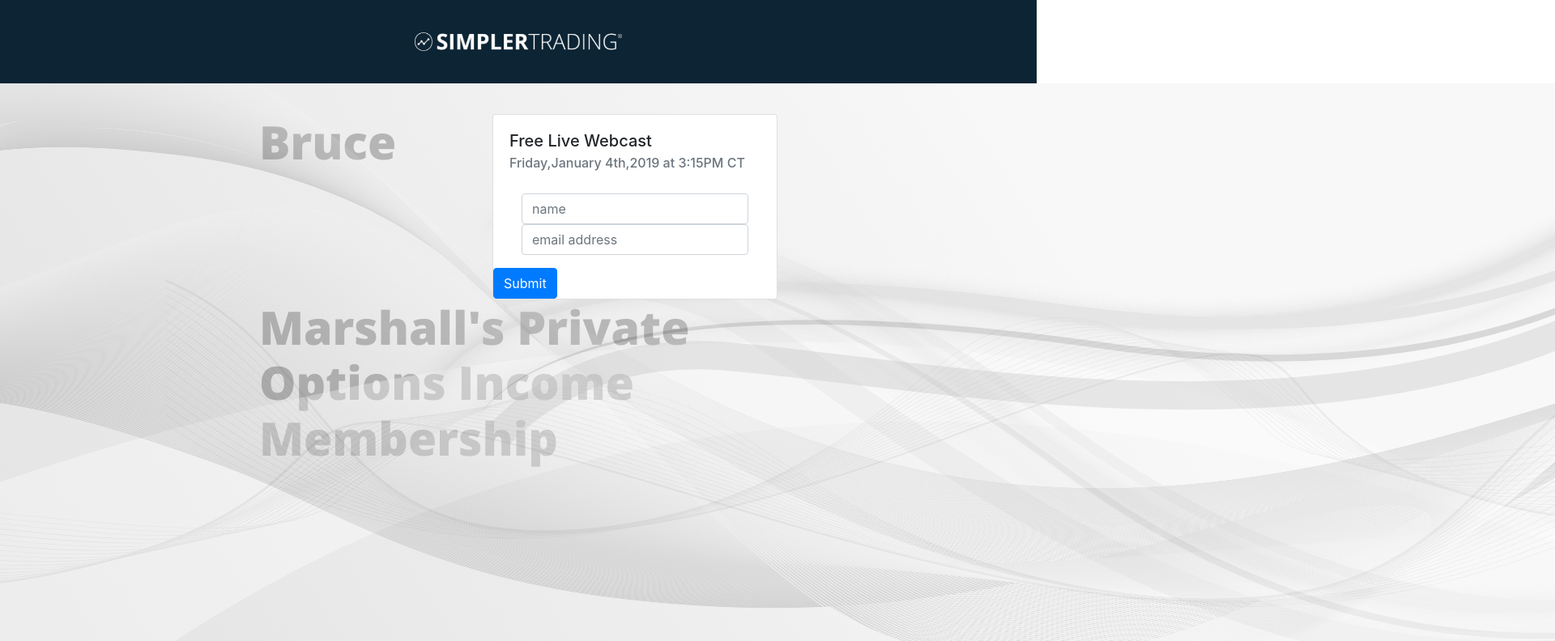
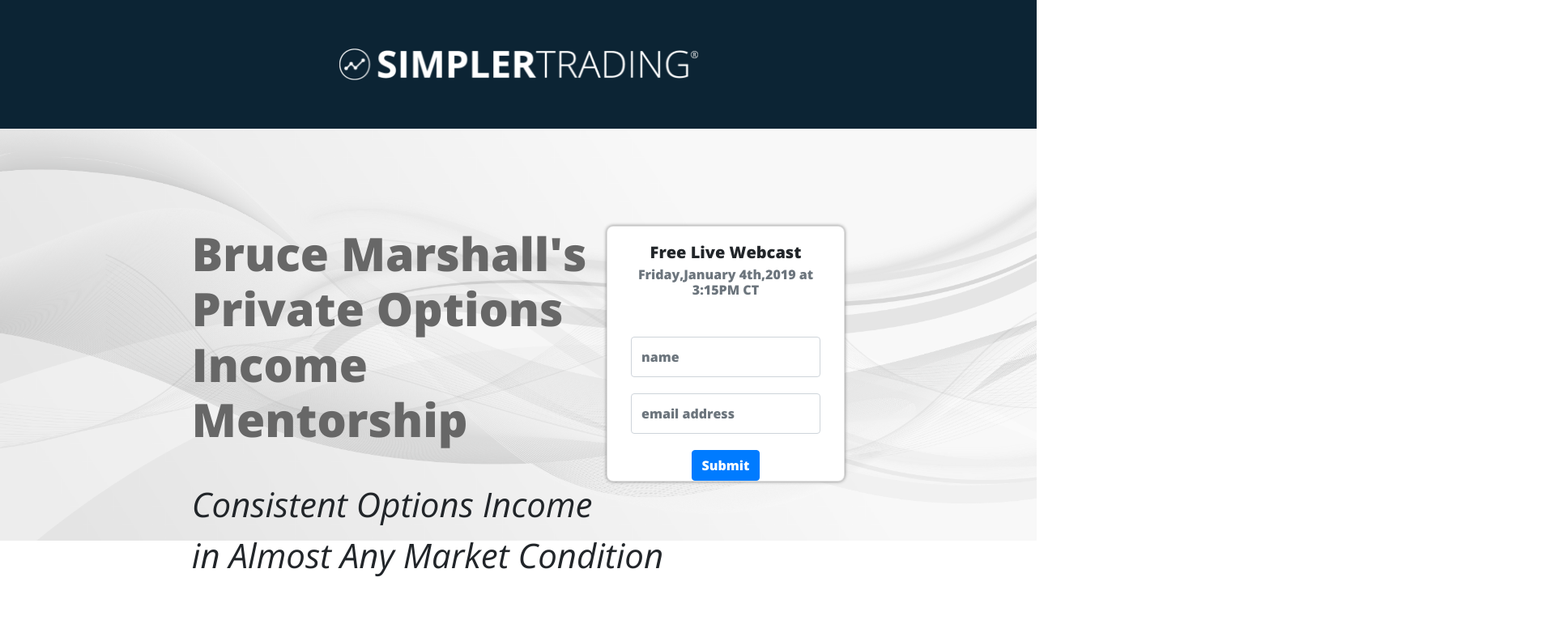
Before and after one commit to markdreed512/simpler-test, a website: page public/index.html in a window 1280 px wide. Shown: the top 792 px of the page at 81% size, 1920 px wide, since content can reach past the window. Drawn offline with nearby package versions, Linux system fonts and the light colour scheme.

Commit message:
express setup

```diff
--- a/assets/css/style.css
+++ /dev/null
@@ -1,34 +0,0 @@
-/* *{
-    border: 1px solid black;
-} */
-#header{
-    background-color: #0C2434;
-    padding: 40px 0;
-}
-#logo{
-    width: 20%;
-    display: block;
-    margin: 0 auto;
-
-}
-#registrationInfo{
-    width: 50%;
-    margin: 0 auto;
-
-}
-#registrationInfo h1{
-    color: rgba(103, 103, 103, 1);
-    font-family: 'Open Sans', sans-serif;
-    font-weight: 800;
-    font-size: 57px;
-}
-#blueBgImg{
-    position: absolute;
-}
-#reg-card{
-    float: right;
-}
-#reg-card input{
-    width: 80%;
-    margin: 0 auto;
-}
--- /dev/null
+++ b/public/assets/css/style.css
@@ -0,0 +1,48 @@
+/* *{
+    border: 1px solid black;
+} */
+body{
+    font-family: 'Open Sans', sans-serif;
+}
+#header{
+    background-color: #0C2434;
+    padding: 60px 0;
+}
+#logo{
+    width: 443px;
+    display: block;
+    margin: 0 auto;
+
+}
+#registrationInfo{
+    width: 63%;
+    margin: 0 auto;
+
+}
+#registrationInfo h1{
+    margin-top: 120px;
+    color: rgb(103, 103, 103);
+    font-weight: 800;
+    font-size: 57px;
+}
+#blueBgImg{
+    position: absolute;
+    z-index: -1;
+    width: 100%;
+}
+#reg-card{
+    float: right;
+    width: 23vw;
+    text-align: center;
+    border-radius: 8px;
+    box-shadow: 0 0 4px gray;
+}
+#reg-card input{
+    width: 80%;
+    margin: 20px auto;
+    height: 50px;
+}
+#subTitle{
+    font-style: italic;
+    font-size: 42px;
+}
--- a/index.html
+++ b/public/index.html
@@ -5,7 +5,7 @@
     <meta name="viewport" content="width=device-width, initial-scale=1.0">
     <meta http-equiv="X-UA-Compatible" content="ie=edge">
     <link rel="stylesheet" href="https://stackpath.bootstrapcdn.com/bootstrap/4.3.1/css/bootstrap.min.css" integrity="sha384-ggOyR0iXCbMQv3Xipma34MD+dH/1fQ784/j6cY/iJTQUOhcWr7x9JvoRxT2MZw1T" crossorigin="anonymous">
-    <link href="https://fonts.googleapis.com/css?family=Open+Sans:400,800&display=swap" rel="stylesheet">
+    <link href="https://fonts.googleapis.com/css?family=Open+Sans:400i,800&display=swap" rel="stylesheet">
     <link rel="stylesheet" href="assets/css/style.css">
     <link rel="stylesheet" href="assets/css/normalize.css">
     <title>Bruce Mentorship</title>
@@ -17,7 +17,7 @@
 
     <div id="registrationInfo">
 
-        <div id="reg-card" class="card" style="width: 22rem;">
+        <div id="reg-card" class="card">
                 <div class="card-body">
                   <h5 class="card-title">Free Live Webcast</h5>
                   <h6 class="card-subtitle mb-2 text-muted">Friday,January 4th,2019 at 3:15PM CT</h6>
@@ -31,7 +31,8 @@
                     <button type="submit" class="btn btn-primary">Submit</button>
                 </form>
         </div>
-        <h1>Bruce Marshall's Private Options Income Membership</h1>
+        <h1>Bruce Marshall's Private Options Income Mentorship</h1>
+        <p id="subTitle">Consistent Options Income in Almost Any Market Condition</p>
     </div>
 </body>
 </html>
```
Also changed, not shown: app.js (added, +12 -0 lines), package.json (added, +23 -0 lines), public/assets/css/normalize.css (renamed from assets/css/normalize.css), public/assets/images/Group 2084.svg (renamed from assets/images/Group 2084.svg), public/assets/images/Group 2137.png (renamed from assets/images/Group 2137.png), public/assets/images/Group 2137@2x.png (renamed from assets/images/Group 2137@2x.png), public/assets/images/Group 2138.png (renamed from assets/images/Group 2138.png), public/assets/images/Group 2140.svg (renamed from assets/images/Group 2140.svg), public/assets/images/Trademark-ST-Logo-White.png (renamed from assets/images/Trademark-ST-Logo-White.png), public/assets/images/Trademark-ST-Logo-White@2x.png (renamed from assets/images/Trademark-ST-Logo-White@2x.png), 3 other files.
